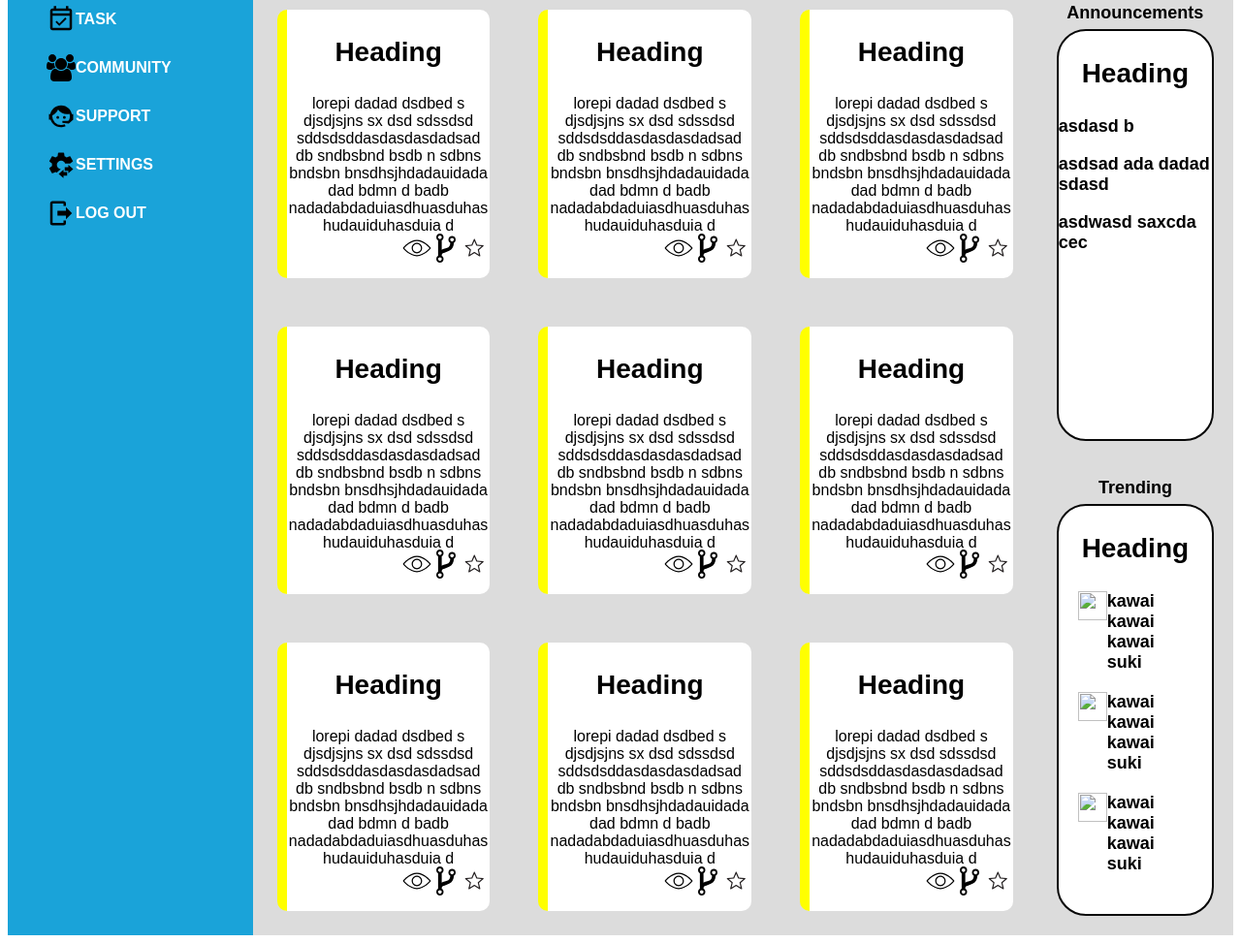
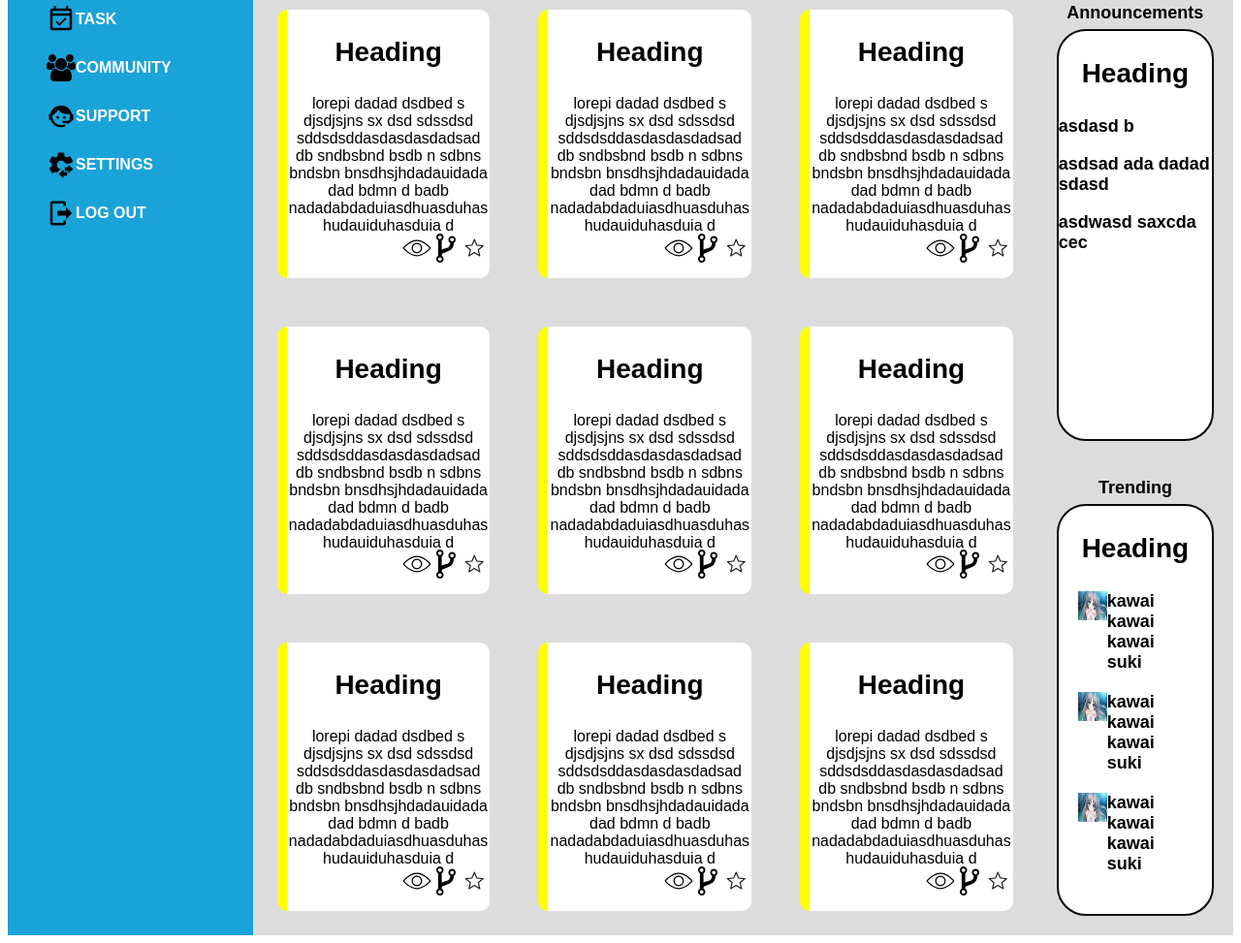
Before and after one commit to PoppaGenda/admin-dahsboard, a plain HTML site: page index.html in a window 1280 px wide. Shown: the part 243-1216 px from the top of the page at 97% size. Drawn offline with Linux system fonts and the light colour scheme.

Commit message:
image error-kawai:resolved

```diff
--- a/index.html
+++ b/index.html
@@ -843,9 +843,9 @@
           <div class="upbox">
             <p id="head2">Heading</p>
             <div class="kawai" >
-            <div style="display:flex;flex-direction: row; margin:20px" ><div class="img"><img src="../Downloads/kawai.jpeg" style="width:30px;height:30px"></div><div class="text"><div>kawai kawai</div><div>kawai suki</div></div></div>
-            <div style="display:flex;flex-direction: row; margin:20px" ><div class="img"><img src="../Downloads/kawai.jpeg" style="width:30px;height:30px"></div><div class="text"><div>kawai kawai</div><div>kawai suki</div></div></div>
-            <div style="display:flex;flex-direction: row; margin:20px" ><div class="img"><img src="../Downloads/kawai.jpeg" style="width:30px;height:30px"></div><div class="text"><div>kawai kawai</div><div>kawai suki</div></div></div>
+            <div style="display:flex;flex-direction: row; margin:20px" ><div class="img"><img src="./kawai.jpeg" style="width:30px;height:30px"></div><div class="text"><div>kawai kawai</div><div>kawai suki</div></div></div>
+            <div style="display:flex;flex-direction: row; margin:20px" ><div class="img"><img src="./kawai.jpeg" style="width:30px;height:30px"></div><div class="text"><div>kawai kawai</div><div>kawai suki</div></div></div>
+            <div style="display:flex;flex-direction: row; margin:20px" ><div class="img"><img src="./kawai.jpeg" style="width:30px;height:30px"></div><div class="text"><div>kawai kawai</div><div>kawai suki</div></div></div>
 
     </div>
   </body>
```
Also changed, not shown: kawai.jpeg (added).
